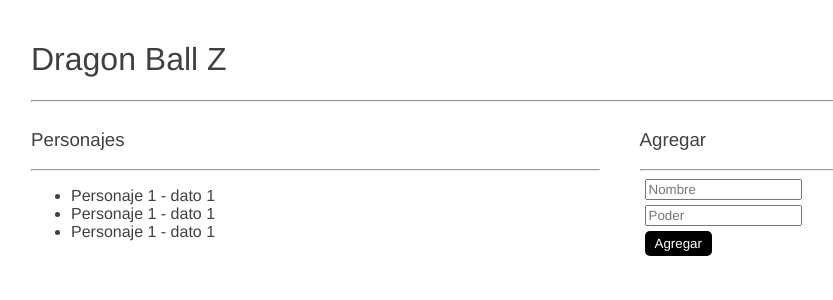
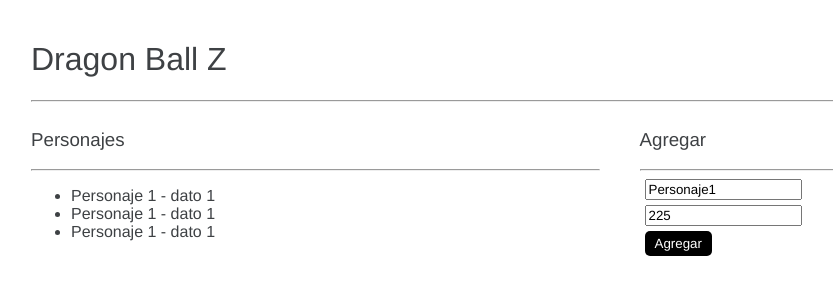
Before and after one commit to petterquinones/seccion4-ngFor-ngIf-ngTemplate, an Angular app: page / in a window 1280 px wide. Shown: the top 300 px of the page, without its empty margins (9-842 px from the left). Built offline with nearby package versions, Linux system fonts and the light colour scheme.

Commit message:
Manejo del formulario, y escuchar eventos con ngModel

```diff
--- a/src/app/dbz/dbz.module.ts
+++ b/src/app/dbz/dbz.module.ts
@@ -1,7 +1,8 @@
 import { NgModule } from '@angular/core';
 import { CommonModule } from '@angular/common';
+import { FormsModule } from '@angular/forms';
+
 import { MainPageComponent } from './main-page/main-page.component';
-
 
 
 @NgModule({
@@ -12,7 +13,8 @@ import { MainPageComponent } from './main-page/main-page.component';
     MainPageComponent
   ],
   imports: [
-    CommonModule
+    CommonModule,
+    FormsModule
   ],
 
 })
--- a/src/app/dbz/main-page/main-page.component.html
+++ b/src/app/dbz/main-page/main-page.component.html
@@ -15,10 +15,23 @@
     <div class="col">
         <h3>Agregar</h3>
         <hr>
-        <form action="">
-            <input type="text" placeholder="Nombre"/>
-            <input type="number" placeholder="Poder"/>
-            <button>
+
+        <form (ngSubmit)="agregar()">
+            <input
+                type="text"
+                placeholder="Nombre"
+                name="nombre"
+                [value]="nuevo.nombre"
+                [(ngModel)]="nuevo.nombre"/>
+
+            <input
+                type="number"
+                placeholder="Poder"
+                name="poder"
+                [(ngModel)]="nuevo.poder"
+                />
+
+            <button type="submit" >
                 Agregar
             </button>
         </form>
--- a/src/app/dbz/main-page/main-page.component.ts
+++ b/src/app/dbz/main-page/main-page.component.ts
@@ -1,15 +1,26 @@
-import { Component, OnInit } from '@angular/core';
+import { Component} from '@angular/core';
+
+interface Personaje{
+  nombre: string;
+  poder: number
+}
 
 @Component({
   selector: 'app-main-page',
   templateUrl: './main-page.component.html',
   styleUrls: ['./main-page.component.css']
 })
-export class MainPageComponent implements OnInit {
+export class MainPageComponent{
 
-  constructor() { }
+  nuevo:Personaje ={
+    nombre: "Personaje1",
+    poder: 225
+  }
 
-  ngOnInit(): void {
+
+  agregar(){
+    console.log(this.nuevo)
+    console.log("click Agregar")
   }
 
 }
```
